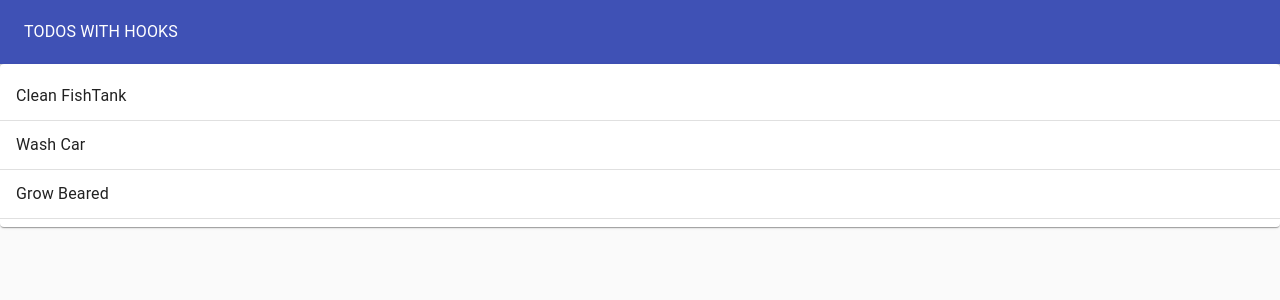
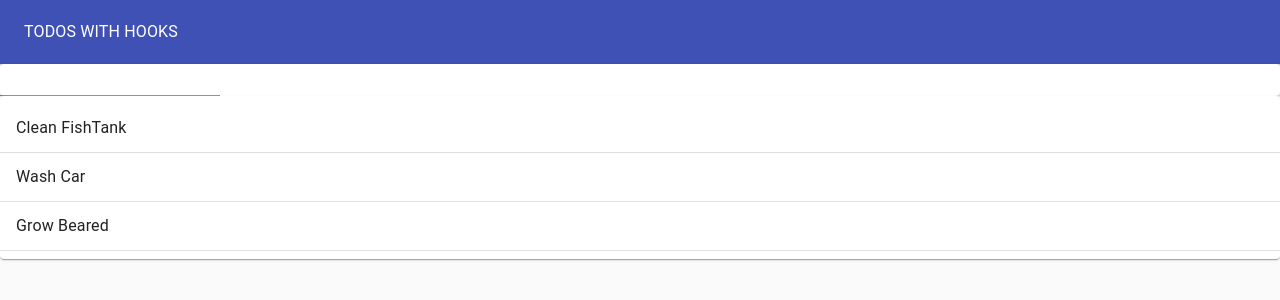
Before and after one commit to arnabcs10/Task-Manager, a React (Create React App) app: page / in a window 1280 px wide. Shown: the top 300 px of the page. Built offline with nearby package versions, Linux system fonts and the light colour scheme.

Commit message:
Adding TodoForm and Connecting with hooks

```diff
--- a/src/TodoApp.js
+++ b/src/TodoApp.js
@@ -5,6 +5,7 @@ import AppBar from '@material-ui/core/AppBar';
 import Toolbar from '@material-ui/core/Toolbar';
 import Grid from '@material-ui/core/Grid';
 import TodoList from './TodoList';
+import TodoForm from './TodoForm';
 function TodoApp(){
     const initialTodos = [
         {id:1, task:"Clean FishTank", completed:false},
@@ -12,6 +13,9 @@ function TodoApp(){
         {id:3, task:"Grow Beared", completed:false}
     ]
     const [todos,setTodos] = useState(initialTodos);
+    const addTodo = (newTodoText) => {
+        setTodos([...todos, { id:4, task:newTodoText, completed:false } ]);
+    }
     return(
         <Paper
             style={{
@@ -27,6 +31,7 @@ function TodoApp(){
                     <Typography color='inherit'>TODOS WITH HOOKS</Typography>
                 </Toolbar>
             </AppBar>
+            <TodoForm addTodo={addTodo} />
             <TodoList todos={todos} />
         </Paper>
     );
--- /dev/null
+++ b/src/TodoForm.js
@@ -0,0 +1,20 @@
+import React from 'react'
+import Paper from '@material-ui/core/Paper';
+import  TextField  from '@material-ui/core/TextField';
+import useInputState from './hooks/useInputState';
+
+ function TodoForm(props) {
+    const [value,handleChange,reset] = useInputState("");
+    return (
+        <Paper>
+            <form onSubmit={ (e)=>{
+                e.preventDefault();
+                props.addTodo(value);
+                reset();
+            } }>
+                <TextField value={value} onChange={handleChange}/>
+            </form>
+        </Paper>
+    )
+}
+export default TodoForm;
--- /dev/null
+++ b/src/hooks/useInputState.js
@@ -0,0 +1,12 @@
+import {useState} from 'react';
+
+export default (initialVal) => {
+    const [value,setValue] = useState(initialVal);
+    const handleChange = (evt) => {
+        setValue(evt.target.value);
+    }
+    const reset = () =>{
+        setValue("");
+    }
+    return [value,handleChange,reset]
+}
```
Also changed, not shown: 1 other file (tests, documents, lock files or other folders).
